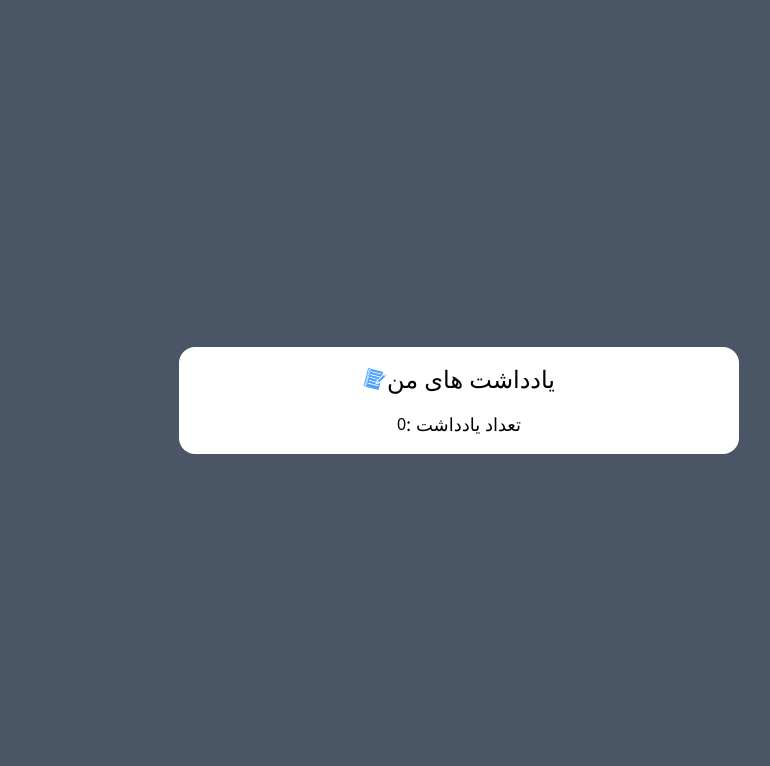
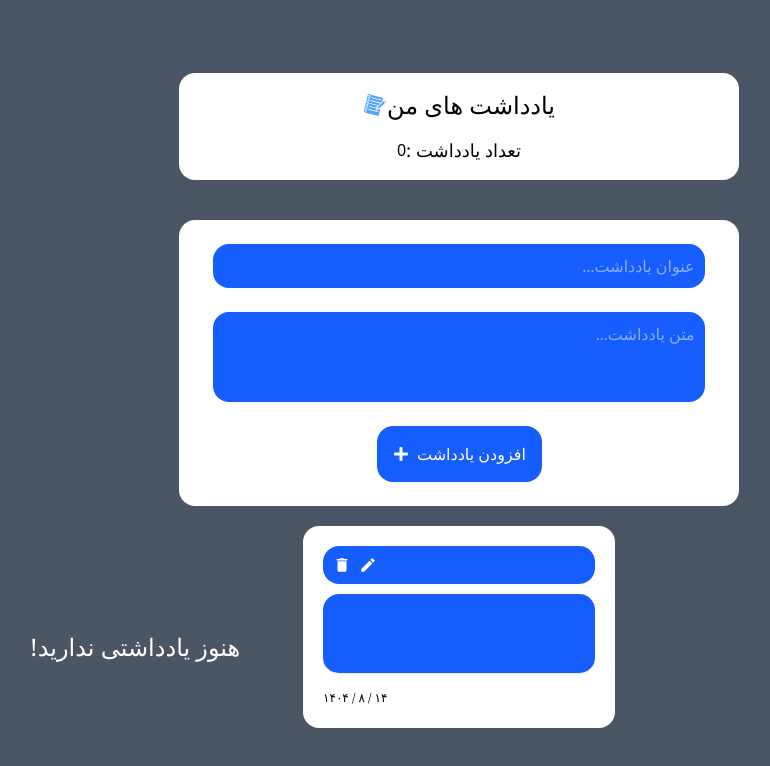
Before and after one commit to alireza-parvali-76/Notebook_React, a React (Vite) app: page / in a window 1280 px wide. Shown: the top 766 px of the page, without its empty margins (181-951 px from the left). Built offline with nearby package versions, Linux system fonts and the light colour scheme.

Commit message:
Design Main and Messages

```diff
--- a/src/App.jsx
+++ b/src/App.jsx
@@ -1,13 +1,17 @@
 import React from 'react'
-import Header from './Components/Header'
+import Header from './Components/Header/Header'
+import Main from './Components/Main/Main'
 
 import './App.css'
+import Letters from './Components/Letters/Letters'
 
 export default function App() {
   return (
-    <div className='flex items-center justify-center min-h-dvh bg-gray-600 h-full'>
-     <div className=''>
+    <div className=''>
+     <div className='flex items-center justify-center flex-col min-h-dvh bg-gray-600 h-full'>
       <Header />
+      <Main />
+      <Letters />
      </div>
     </div>
   )
--- /dev/null
+++ b/src/Components/Letters/Letters.jsx
@@ -0,0 +1,34 @@
+import React from 'react'
+import { MdModeEdit, MdDelete  } from "react-icons/md";
+
+export default function Letters() {
+  return (
+    <div>
+        <div className='w-240 grid grid-cols-3 gap-3 mt-5'>
+            <div className='flex items-center justify-center mt-10'>
+                <span className='font-serif text-white text-2xl'>!هنوز یادداشتی ندارید</span>
+            </div>
+            <div className='bg-white p-5 flex flex-col rounded-2xl'>
+                <div className='flex justify-between p-2.5 bg-blue-600 w-full rounded-2xl'>
+                    <div className='flex items-center'>
+                        <span className='text-white text-[18px] cursor-pointer mr-2'><MdDelete /></span>
+                        <span className='text-white text-[18px] cursor-pointer'><MdModeEdit /></span>
+                    </div>
+                    <div>
+                        <span className='font-serif'></span>
+                    </div>
+                </div>
+                <div className='h-20 bg-blue-600 overflow-hidden text-right border-b border-b-gray-100 mt-2.5 p-2 rounded-2xl ' dir='rtl'>
+                    <span className='font-serif line-clamp-3'>
+                    </span>
+                </div>
+                <div className='mt-2.5'>
+                    <span className='text-[12px] font-normal font-serif'>
+                        ۱۴۰۴ / ۸ / ۱۴
+                    </span>
+                </div>
+            </div>
+        </div>
+    </div>
+  )
+}
--- /dev/null
+++ b/src/Components/Main/Main.jsx
@@ -0,0 +1,29 @@
+import React from 'react'
+import { FaPlus } from "react-icons/fa";
+
+export default function Main() {
+    function addNote(){
+
+    }
+  return (
+    <div>
+        <div className='w-140 bg-white mt-10 rounded-2xl'>
+            <div className='flex items-center justify-center p-3' >
+                <input type="text" className='min-w-11/12 bg-blue-600 text-white p-2.5 text-right font-serif rounded-2xl mt-3'
+                 placeholder='...عنوان یادداشت'/>
+            </div>
+            <div className='flex items-center justify-center p-3'>
+                <textarea className='min-w-11/12 bg-blue-600 text-white p-2.5 text-right font-serif rounded-2xl resize-none h-[90px]'
+                placeholder='...متن یادداشت'></textarea>
+            </div>
+            <div className='flex items-center justify-center p-3'>
+                <button className='flex items-center bg-blue-600 p-4 rounded-2xl cursor-pointer mb-3
+                transform transition-transform duration-400 hover:scale-103 will-change-transform'>
+                    <span className='text-white mr-2'><FaPlus /></span>
+                    <span className='font-serif text-white' onClick={addNote}>افزودن یادداشت</span>
+                </button>
+            </div>
+        </div>
+    </div>
+  )
+}
--- a/vite.config.js
+++ b/vite.config.js
@@ -8,5 +8,6 @@ export default defineConfig({
     react(),
      tailwindcss(),
   ],
+  base: '/Notebook_React/',
 
 })
```
Also changed, not shown: package.json (+6 -1 lines), src/Components/Header/Header.css (renamed from src/Components/Header.css), src/Components/Header/Header.jsx (renamed from src/Components/Header.jsx), 1 other file (tests, documents, lock files or other folders).
